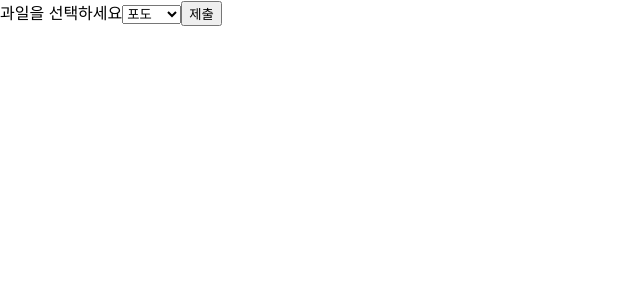
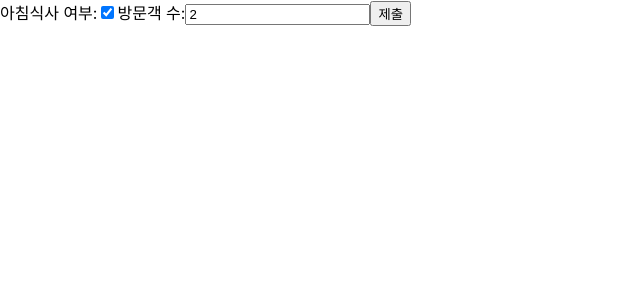
Before and after one commit to hjlee-kr-2025/react_study, a React (Create React App) app in the folder my-app/: page / in a window 1280 px wide. Shown: the top 300 px of the page, without its empty margins (0-640 px from the left). Built offline with nearby package versions, Linux system fonts and the light colour scheme.

Commit message:
250127-form실습.

```diff
--- /dev/null
+++ b/my-app/src/ch11/Reservation.jsx
@@ -0,0 +1,36 @@
+// Reservation.jsx
+import React, {useState} from "react";
+
+function Resevation(props) {
+  const [haveBreakfast, setHaveBreakfast] = useState(true);
+  const [numberOfGuest, setNumberOfGuest] = useState(2);
+
+  const handleSubmit = (event) => {
+    alert('아침식사 여부 : ' + haveBreakfast + ", 방문객수: " + numberOfGuest );
+    event.preventDefault();// 페이지이동 안하도록 함, return false;
+  }
+
+  return (
+    <form onSubmit={handleSubmit}>
+      <label>
+        아침식사 여부:
+        <input type="checkbox" checked={haveBreakfast}
+          onChange={(event) => {
+            // 바뀐정보가 haveBreakfast변수에 업데이트가 됩니다.
+            setHaveBreakfast(event.target.checked);
+          }}/>
+      </label>
+      <label>
+        방문객 수:
+        <input type="number" value={numberOfGuest}
+          onChange={(event) => {
+            // 바뀐정보가 numberOfGuest 변수에 업데이트
+            setNumberOfGuest(event.target.value);
+          }}/>
+      </label>
+      <button type="submit">제출</button>
+    </form>
+  );
+}
+
+export default Resevation;
--- a/my-app/src/index.js
+++ b/my-app/src/index.js
@@ -23,11 +23,13 @@ import AttendanceBook from './ch10/AttendanceBook';
 import NameForm from './ch11/NameForm';
 import RequestForm from './ch11/RequestForm';
 import FruitSelect from './ch11/FruitSelect';
+import Resevation from './ch11/Reservation';
+
 
 const root = ReactDOM.createRoot(document.getElementById('root'));
 // setInterval(실행함수, 반복실행시간ms);
 root.render(
-    <FruitSelect />
+    <Resevation />
 );
 
 // If you want to start measuring performance in your app, pass a function
```
